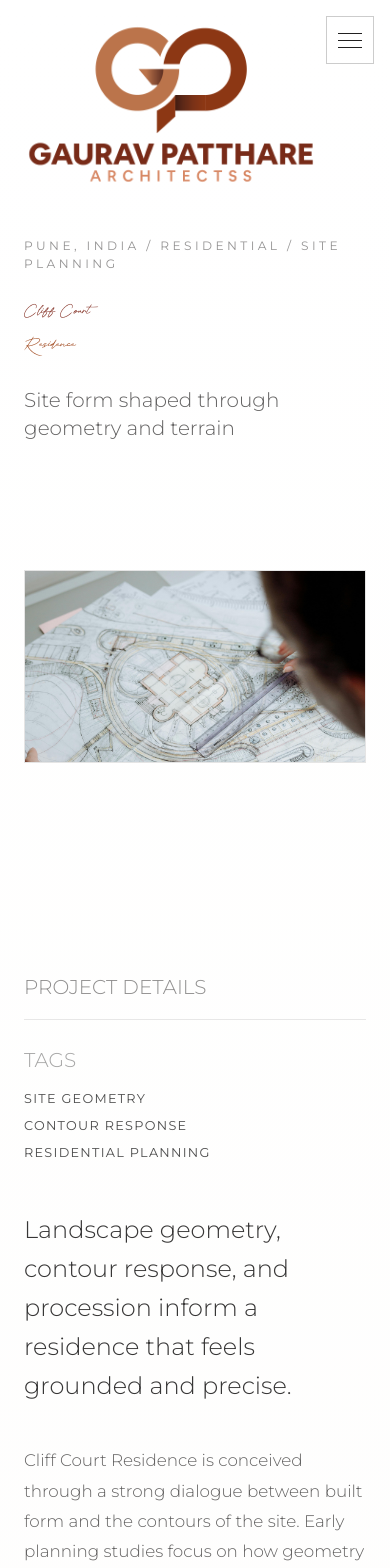
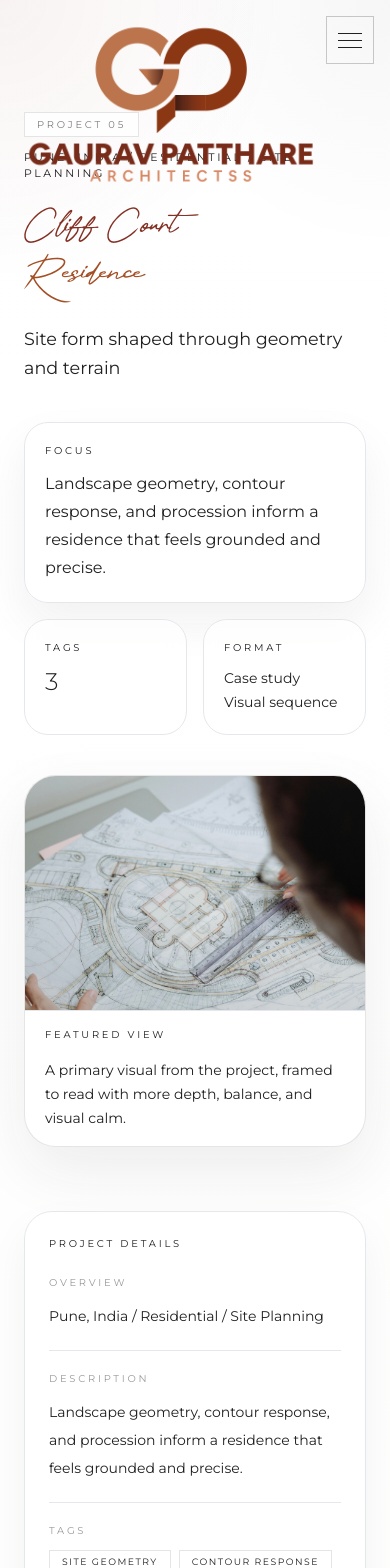
Before and after one commit to IshikaKapoor1208/Clone, a Next.js app: page /projects/cliff-court-residence in a window 390 px wide. Shown: the top 1568 px of the page. Built offline with nearby package versions, Linux system fonts and the light colour scheme; a web font is replaced by a local one.

Commit message:
latest updates

```diff
--- a/app/projects/[slug]/page.tsx
+++ b/app/projects/[slug]/page.tsx
@@ -13,6 +13,18 @@ export async function generateStaticParams() {
   }));
 }
 
+function renderProjectTitle(title: string) {
+  const words = title.trim().split(" ");
+  const last = words.pop();
+
+  return (
+    <>
+      <span className="text-rustic-red">{words.join(" ")} </span>
+      <span className="text-[#A34E24]">{last}</span>
+    </>
+  );
+}
+
 export default async function ProjectPage({ params }) {
   // In Next.js 15, params is a promise
   const resolvedParams = await params;
@@ -26,38 +38,76 @@ export default async function ProjectPage({ params }) {
   const nextProject = projects[(currentIndex + 1) % projects.length];
 
   return (
-    <main className="relative overflow-x-clip bg-[linear-gradient(180deg,#ffffff_0%,#fcfbf9_100%)] text-ink">
+    <main
+      className={`relative overflow-x-clip text-ink ${project.backgroundClassName || "bg-[linear-gradient(180deg,#ffffff_0%,#fcfbf9_100%)]"}`}
+    >
       <CustomCursor />
       <SmoothScroll />
       <Navbar />
 
-      {/* Project Hero */}
-      <section className="min-h-[60vh] px-6 py-16 md:px-12 md:py-24 pt-24 flex flex-col justify-end">
-        <div className="max-w-5xl mx-auto w-full">
-          <p className="text-[0.76rem] uppercase tracking-[0.28em] text-[rgba(33,32,32,0.48)] mb-6">
+      <section className="relative px-6 pt-28 md:px-10 lg:px-12">
+        <div className="pointer-events-none absolute inset-0 bg-[radial-gradient(circle_at_top_left,rgba(131,47,35,0.06),transparent_34%),radial-gradient(circle_at_top_right,rgba(33,32,32,0.04),transparent_30%)]" />
+
+        <div className="relative mx-auto max-w-[96rem]">
+          <div className="grid gap-10 lg:grid-cols-[minmax(0,1.15fr)_minmax(18rem,0.62fr)] lg:items-end lg:gap-14">
+            <div className="max-w-4xl">
+              <div className="flex flex-wrap items-center gap-3">
+                <span className="inline-flex items-center border border-black/10 bg-white/80 px-3 py-1 text-[0.62rem] uppercase tracking-[0.28em] text-black/50 backdrop-blur">
+                  Project {project.number}
+                </span>
+                <span className="text-[0.68rem] uppercase tracking-[0.24em] text-black/42">
                   {project.meta}
-          </p>
-          <h1 className="mb-6 max-w-[12ch] break-words text-xl md:text-2xl xl:text-3xl font-light leading-relaxed">
-            {(() => {
-              const words = project.title.trim().split(" ");
-              const last = words.pop();
-              return (
-                <>
-                  <span className="text-rustic-red">{words.join(" ")} </span>
-                  <span className="text-[#A34E24]">{last}</span>
-                </>
-              );
-            })()}
+                </span>
+              </div>
+
+              <h1 className="mt-6 max-w-[11ch] text-[clamp(3.2rem,9vw,7.4rem)] font-medium leading-[0.92] tracking-[-0.03em] text-ink">
+                {renderProjectTitle(project.title)}
               </h1>
-          <p className="text-xl md:text-2xl text-ink/70 max-w-2xl font-light">
+
+              <p className="mt-6 max-w-2xl text-[clamp(1.1rem,1.7vw,1.5rem)] leading-[1.65] text-ink/72">
                 {project.subtitle}
               </p>
             </div>
+
+            <div className="grid gap-4">
+              <div className="rounded-[1.5rem] border border-black/8 bg-white/70 p-5 shadow-[0_20px_45px_rgba(33,32,32,0.06)] backdrop-blur">
+                <p className="text-[0.62rem] uppercase tracking-[0.28em] text-black/42">
+                  Focus
+                </p>
+                <p className="mt-3 text-base leading-7 text-ink/72">
+                  {project.description}
+                </p>
+              </div>
+
+              <div className="grid grid-cols-2 gap-4">
+                <div className="rounded-[1.5rem] border border-black/8 bg-white/70 p-5 backdrop-blur">
+                  <p className="text-[0.62rem] uppercase tracking-[0.28em] text-black/42">
+                    Tags
+                  </p>
+                  <p className="mt-3 text-2xl font-light text-ink">
+                    {project.tags.length}
+                  </p>
+                </div>
+                <div className="rounded-[1.5rem] border border-black/8 bg-white/70 p-5 backdrop-blur">
+                  <p className="text-[0.62rem] uppercase tracking-[0.28em] text-black/42">
+                    Format
+                  </p>
+                  <p className="mt-3 text-sm leading-6 text-ink/72">
+                    Case study
+                    <br />
+                    Visual sequence
+                  </p>
+                </div>
+              </div>
+            </div>
+          </div>
+        </div>
       </section>
 
-      {/* Image */}
-      <section className="mb-20 px-6 py-16 md:px-12 md:py-24">
-        <div className="max-w-7xl mx-auto w-full relative aspect-[16/9] md:aspect-[21/9] overflow-hidden border border-black/10">
+      <section className="px-6 pt-10 md:px-10 lg:px-12 lg:pt-12">
+        <div className="mx-auto max-w-[96rem]">
+          <div className="overflow-hidden rounded-[2rem] border border-black/10 bg-white shadow-[0_24px_60px_rgba(33,32,32,0.08)]">
+            <div className="relative aspect-[16/11] md:aspect-[21/9]">
               <Image
                 src={project.imageSrc}
                 alt={project.imageAlt || project.title}
@@ -65,84 +115,179 @@ export default async function ProjectPage({ params }) {
                 className="object-cover object-center"
                 priority
               />
+              <div className="pointer-events-none absolute inset-0 bg-[linear-gradient(180deg,rgba(255,255,255,0.06),rgba(0,0,0,0.08))]" />
+            </div>
+            <div className="flex flex-col gap-4 border-t border-black/8 bg-white/92 px-5 py-4 md:flex-row md:items-center md:justify-between md:px-7">
+              <p className="text-[0.62rem] uppercase tracking-[0.28em] text-black/42">
+                Featured View
+              </p>
+              <p className="max-w-2xl text-sm leading-6 text-ink/58">
+                A primary visual from the project, framed to read with more depth,
+                balance, and visual calm.
+              </p>
+            </div>
+          </div>
         </div>
       </section>
 
-      {/* Content */}
-      <section className="px-6 py-16 md:px-12 md:py-24">
-        <div className="max-w-5xl mx-auto w-full grid grid-cols-1 md:grid-cols-[1fr_2.5fr] gap-12 md:gap-20">
+      <section className="px-6 py-16 md:px-10 md:py-20 lg:px-12 lg:py-24">
+        <div className="mx-auto grid max-w-[96rem] gap-8 lg:grid-cols-[minmax(18rem,0.38fr)_minmax(0,1fr)] lg:gap-14">
+          <aside className="lg:sticky lg:top-28 h-fit">
+            <div className="rounded-[1.75rem] border border-black/8 bg-white/75 p-6 shadow-[0_18px_40px_rgba(33,32,32,0.05)] backdrop-blur">
+              <p className="text-[0.62rem] uppercase tracking-[0.28em] text-black/42">
+                Project Details
+              </p>
+              <div className="mt-6 space-y-5">
+                <div className="border-b border-black/8 pb-5">
+                  <p className="text-[0.62rem] uppercase tracking-[0.28em] text-black/40">
+                    Overview
+                  </p>
+                  <p className="mt-3 text-sm leading-7 text-ink/68">
+                    {project.meta}
+                  </p>
+                </div>
+                <div className="border-b border-black/8 pb-5">
+                  <p className="text-[0.62rem] uppercase tracking-[0.28em] text-black/40">
+                    Description
+                  </p>
+                  <p className="mt-3 text-sm leading-7 text-ink/68">
+                    {project.description}
+                  </p>
+                </div>
                 <div>
-            <h3 className="uppercase text-ink/50 mb-6 border-b border-ink/10 pb-4 text-xl md:text-2xl xl:text-3xl font-light leading-relaxed">
-              Project Details
-            </h3>
-            <div className="flex flex-col gap-6">
-               <div>
-                  <h4 className="uppercase r text-ink/40 mb-3 text-xl md:text-2xl xl:text-3xl font-light leading-relaxed">Tags</h4>
-                  <div className="flex flex-col gap-2">
+                  <p className="text-[0.62rem] uppercase tracking-[0.28em] text-black/40">
+                    Tags
+                  </p>
+                  <div className="mt-3 flex flex-wrap gap-2">
                     {project.tags.map((tag) => (
-                      <span key={tag} className="text-[0.8rem] text-ink/80 uppercase tracking-widest">{tag}</span>
+                      <span
+                        key={tag}
+                        className="border border-black/10 bg-white px-3 py-1 text-[0.58rem] uppercase tracking-[0.16em] text-black/58"
+                      >
+                        {tag}
+                      </span>
                     ))}
                   </div>
                 </div>
               </div>
             </div>
-          <div className="space-y-10">
-            <p className="text-2xl md:text-3xl leading-relaxed text-ink/90 font-light">
+          </aside>
+
+          <div className="space-y-14">
+            <div className="max-w-4xl space-y-6">
+              <p className="text-[0.62rem] uppercase tracking-[0.28em] text-black/42">
+                Narrative
+              </p>
+              <p className="text-[clamp(1.35rem,2.2vw,2.15rem)] leading-[1.45] text-ink/88">
                 {project.description}
               </p>
-            <div className="space-y-6 text-[1.05rem] text-ink/70 leading-[1.8] font-light">
-              {project.paragraphs.map((p, i) => (
-                <p key={i}>{p}</p>
+              <div className="space-y-6 text-[1.02rem] leading-[1.9] text-ink/70">
+                {project.paragraphs.map((paragraph, index) => (
+                  <p key={index}>{paragraph}</p>
                 ))}
+              </div>
+            </div>
+
+            <div className="grid gap-6 md:grid-cols-2">
+              <div className="overflow-hidden rounded-[1.75rem] border border-black/10 bg-white shadow-[0_18px_40px_rgba(33,32,32,0.05)]">
+                <div className="relative aspect-[4/5]">
+                  <Image
+                    src="/interior-detail-lounge.jpg"
+                    alt="Interior detail"
+                    fill
+                    className="object-cover"
+                  />
+                </div>
+                <div className="border-t border-black/8 px-5 py-4">
+                  <p className="text-[0.62rem] uppercase tracking-[0.28em] text-black/42">
+                    Interior Detail
+                  </p>
+                  <p className="mt-2 text-sm leading-6 text-ink/60">
+                    Calm material layers and soft edges reinforce the spatial mood.
+                  </p>
+                </div>
+              </div>
+
+              <div className="overflow-hidden rounded-[1.75rem] border border-black/10 bg-white shadow-[0_18px_40px_rgba(33,32,32,0.05)]">
+                <div className="relative aspect-[4/5]">
+                  <Image
+                    src="/interior-detail-residence.jpg"
+                    alt="Residence detail"
+                    fill
+                    className="object-cover"
+                  />
+                </div>
+                <div className="border-t border-black/8 px-5 py-4">
+                  <p className="text-[0.62rem] uppercase tracking-[0.28em] text-black/42">
+                    Residence Detail
+                  </p>
+                  <p className="mt-2 text-sm leading-6 text-ink/60">
+                    A more domestic reading of the same quiet architectural tone.
+                  </p>
+                </div>
+              </div>
+            </div>
+
+            <div className="overflow-hidden rounded-[1.75rem] border border-black/10 bg-white shadow-[0_18px_40px_rgba(33,32,32,0.05)]">
+              <div className="relative aspect-[16/9] md:aspect-[21/9]">
+                <Image
+                  src="/process-final.png"
+                  alt="Process detail"
+                  fill
+                  className="object-cover"
+                />
+              </div>
+              <div className="flex flex-col gap-3 border-t border-black/8 px-5 py-4 md:flex-row md:items-center md:justify-between">
+                <div>
+                  <p className="text-[0.62rem] uppercase tracking-[0.28em] text-black/42">
+                    Process Study
+                  </p>
+                  <p className="mt-2 text-sm leading-6 text-ink/60">
+                    Working drawings and process material presented as a quiet coda.
+                  </p>
+                </div>
+                <span className="text-[0.62rem] uppercase tracking-[0.24em] text-black/40">
+                  Refined sequence
+                </span>
+              </div>
             </div>
           </div>
         </div>
       </section>
 
-      {/* Process / Gallery Grid */}
-      <section className="px-6 py-16 md:px-12 md:py-24">
-        <div className="max-w-7xl mx-auto w-full">
-          <h3 className="uppercase text-ink/50 mb-10 border-b border-ink/10 pb-4 text-xl md:text-2xl xl:text-3xl font-light leading-relaxed">
-            Visual Studies & Details
-          </h3>
-          <div className="grid grid-cols-1 md:grid-cols-2 gap-4 md:gap-8 mb-4 md:gap-y-8">
-             <div className="relative aspect-[4/5] overflow-hidden border border-black/10 group active:scale-95 transition-all duration-500 ease-out">
-               <Image src="/interior-detail-lounge.jpg" alt="Interior detail" fill className="object-cover group-active:scale-105 group-hover:scale-105 transition-all duration-500 ease-out" />
-               <div className="absolute inset-0 bg-black/0 group-active:bg-black/5 group-hover:bg-black/5 transition-colors duration-500" />
+      <section className="px-6 pb-16 pt-6 md:px-10 md:pb-20 lg:px-12 lg:pb-24">
+        <div className="mx-auto max-w-[96rem]">
+          <div className="grid gap-6 rounded-[2rem] border border-black/8 bg-ink px-6 py-10 text-white shadow-[0_26px_70px_rgba(33,32,32,0.16)] md:px-8 lg:grid-cols-[1.15fr_0.85fr] lg:items-end lg:px-10 lg:py-12">
+            <div className="space-y-4">
+              <p className="text-[0.62rem] uppercase tracking-[0.3em] text-white/45">
+                Next Project
+              </p>
+              <Link href={`/projects/${nextProject.slug}`} className="group inline-block">
+                <h2 className="max-w-[12ch] text-[clamp(2.2rem,5vw,4.6rem)] font-medium leading-[0.95] tracking-[-0.03em] text-white transition-opacity duration-300 group-hover:opacity-75">
+                  {renderProjectTitle(nextProject.title)}
+                </h2>
+              </Link>
+              <p className="max-w-2xl text-sm leading-7 text-white/64">
+                Continue into the next case study and see how the same design language
+                evolves in a different context.
+              </p>
             </div>
-             <div className="relative aspect-[4/5] overflow-hidden border border-black/10 group active:scale-95 transition-all duration-500 ease-out">
-               <Image src="/interior-detail-residence.jpg" alt="Residence detail" fill className="object-cover group-active:scale-105 group-hover:scale-105 transition-all duration-500 ease-out" />
-               <div className="absolute inset-0 bg-black/0 group-active:bg-black/5 group-hover:bg-black/5 transition-colors duration-500" />
+
+            <div className="flex flex-col gap-4 lg:items-end lg:text-right">
+              <Link
+                href={`/projects/${nextProject.slug}`}
+                className="inline-flex items-center justify-center border border-white/18 bg-white px-6 py-3 text-[0.62rem] uppercase tracking-[0.22em] text-ink transition-colors duration-300 hover:bg-white/90"
+              >
+                View Next Project
+              </Link>
+              <Link
+                href="/#projects-overview"
+                className="text-[0.62rem] uppercase tracking-[0.24em] text-white/50 transition-colors duration-300 hover:text-white"
+              >
+                Back to All Projects
+              </Link>
             </div>
           </div>
-           <div className="relative aspect-[16/9] md:aspect-[21/9] overflow-hidden border border-black/10 group active:scale-95 transition-all duration-500 ease-out mt-4 md:mt-8">
-             <Image src="/process-final.png" alt="Process detail" fill className="object-cover group-active:scale-105 group-hover:scale-105 transition-all duration-500 ease-out" />
-             <div className="absolute inset-0 bg-black/0 group-active:bg-black/5 group-hover:bg-black/5 transition-colors duration-500" />
-          </div>
-        </div>
-      </section>
-
-      {/* Next Project CTA */}
-      <section className="bg-ink px-6 py-16 md:px-12 md:py-24 text-center text-white flex min-h-[60vh] flex-col items-center justify-center">
-        <p className="text-[0.7rem] uppercase tracking-[0.3em] text-white/50 mb-6">Next Project</p>
-        <Link href={`/projects/${nextProject.slug}`} className="group inline-block mb-16">
-          <h2 className="max-w-[12ch] break-words transition-opacity duration-300 group-hover:opacity-70 text-xl md:text-2xl xl:text-3xl font-light leading-relaxed">
-            {(() => {
-              const words = nextProject.title.trim().split(" ");
-              const last = words.pop();
-              return (
-                <>
-                  <span className="text-white/80">{words.join(" ")} </span>
-                  <span className="text-white/50">{last}</span>
-                </>
-              );
-            })()}
-          </h2>
-        </Link>
-        <div>
-          <Link href="/#projects-overview" className="inline-block border border-white/30 px-8 py-4 uppercase tracking-[0.2em] text-xs hover:bg-white hover:text-ink transition-colors duration-300">
-            Back to All Projects
-          </Link>
         </div>
       </section>
 
--- a/components/CTASection.tsx
+++ b/components/CTASection.tsx
@@ -29,10 +29,10 @@ export default function CTASection() {
             whileInView={{ opacity: 1, y: 0 }}
             transition={{ duration: 0.8, delay: 0.1 }}
             viewport={{ once: true }}
-            className="font-signature text-h2-section text-ink max-w-5xl mb-12"
+            className="font-signature text-4xl md:text-5xl xl:text-7xl font-light leading-relaxed tracking-normal text-ink max-w-5xl mb-12"
           >
             <span className="text-rustic-red">Let&apos;s shape your </span>
-            <span className="text-[#A34E24] italic font-medium">vision into reality.</span>
+            <span className="text-[#A34E24]">vision into reality.</span>
           </motion.h2>
 
           <motion.p
--- a/components/animations/Preloader.jsx
+++ b/components/animations/Preloader.jsx
@@ -1,15 +1,18 @@
 "use client";
 
 import { useEffect, useRef, useState } from "react";
+import Image from "next/image";
+import { gsap } from "gsap";
 
 const BRAND_TEXT = "Gaurav Patthare Architects";
-const TYPE_DURATION_MS = 1200;
-const TOTAL_VISIBLE_MS = 1800;
 
 export default function Preloader({ onComplete }) {
 	const overlayRef = useRef(null);
+	const logoWrapRef = useRef(null);
+	const leftHalfRef = useRef(null);
+	const rightHalfRef = useRef(null);
+	const nameRef = useRef(null);
 	const [isLoading, setIsLoading] = useState(true);
-	const [typedText, setTypedText] = useState("");
 
 	useEffect(() => {
 		if (!isLoading) {
@@ -17,7 +20,7 @@ export default function Preloader({ onComplete }) {
 		}
 
 		let isDisposed = false;
-		let gsap;
+		let fadeOutTimer = null;
 		const canUseDom = typeof window !== "undefined";
 		const body = canUseDom ? document.body : null;
 		const previousOverflow = body?.style.overflow;
@@ -26,67 +29,78 @@ export default function Preloader({ onComplete }) {
 			body.style.overflow = "hidden";
 		}
 
-		const totalChars = BRAND_TEXT.length;
-		const stepMs = Math.max(28, Math.floor(TYPE_DURATION_MS / totalChars));
-		let index = 0;
-
-		const typingTimer = window.setInterval(() => {
-			index += 1;
-			setTypedText(BRAND_TEXT.slice(0, index));
-
-			if (index >= totalChars) {
-				window.clearInterval(typingTimer);
-			}
-		}, stepMs);
-
 		const restoreBody = () => {
 			if (body) {
 				body.style.overflow = previousOverflow || "";
 			}
 		};
 
-		const finishLoading = async () => {
-			if (!gsap) {
-				const module = await import("gsap");
-				gsap = module.gsap;
+		const overlay = overlayRef.current;
+		const logoWrap = logoWrapRef.current;
+		const leftHalf = leftHalfRef.current;
+		const rightHalf = rightHalfRef.current;
+		const name = nameRef.current;
+
+		if (!overlay || !logoWrap || !leftHalf || !rightHalf || !name) {
+			setIsLoading(false);
+			onComplete?.();
+			restoreBody();
+			return undefined;
 		}
 
+		gsap.set(overlay, { autoAlpha: 1 });
+		gsap.set(logoWrap, { autoAlpha: 1 });
+		gsap.set([leftHalf, rightHalf], { autoAlpha: 0, scale: 0.98 });
+		gsap.set(name, { autoAlpha: 0, y: 10 });
+
+		const timeline = gsap.timeline({
+			defaults: { ease: "power3.out" },
+			onComplete: () => {
 				if (isDisposed) {
 					return;
 				}
 
-			const overlay = overlayRef.current;
-
-			if (!overlay) {
-				setIsLoading(false);
-				onComplete?.();
-				restoreBody();
-				return;
-			}
-
+				fadeOutTimer = window.setTimeout(() => {
 					gsap.to(overlay, {
-				opacity: 0,
-				duration: 0.72,
-				ease: "power2.out",
+						autoAlpha: 0,
+						duration: 0.65,
+						ease: "power2.inOut",
 						onComplete: () => {
 							setIsLoading(false);
 							onComplete?.();
 							restoreBody();
 						},
 					});
-		};
+				}, 350);
+			},
+		});
 
-		const doneTimer = window.setTimeout(() => {
-			void finishLoading();
-		}, TOTAL_VISIBLE_MS);
+		timeline
+			.fromTo(
+				leftHalf,
+				{ x: -60, autoAlpha: 0 },
+				{ x: 0, autoAlpha: 1, duration: 0.95 },
+				0,
+			)
+			.fromTo(
+				rightHalf,
+				{ x: 60, autoAlpha: 0 },
+				{ x: 0, autoAlpha: 1, duration: 0.95 },
+				0,
+			)
+			.to([leftHalf, rightHalf], { scale: 1, duration: 0.45 }, 0.5)
+			.to(name, { autoAlpha: 1, y: 0, duration: 0.65 }, 0.8)
+			.to({}, { duration: 0.95 });
 
 		return () => {
 			isDisposed = true;
-			window.clearInterval(typingTimer);
-			window.clearTimeout(doneTimer);
+			timeline.kill();
+			if (fadeOutTimer) {
+				window.clearTimeout(fadeOutTimer);
+			}
 
-			if (overlayRef.current && gsap) {
-				gsap.killTweensOf(overlayRef.current);
+			if (overlay) {
+				gsap.killTweensOf(overlay);
 			}
 
 			restoreBody();
@@ -105,7 +119,42 @@ export default function Preloader({ onComplete }) {
 			aria-live="polite"
 			aria-label="Loading content"
 		>
-			<p className="preloader-text">{typedText}</p>
+			<div className="flex flex-col items-center justify-center gap-8 text-center">
+				<div ref={logoWrapRef} className="relative h-[clamp(6.5rem,14vw,10rem)] w-[clamp(6.5rem,14vw,10rem)]">
+					<div
+						ref={leftHalfRef}
+						className="absolute inset-0 overflow-hidden [clip-path:inset(0_50%_0_0)]"
+					>
+						<Image
+							src="/Logo-02.png"
+							alt=""
+							fill
+							priority
+							sizes="(max-width: 768px) 128px, 160px"
+							className="object-contain object-center"
+						/>
+					</div>
+					<div
+						ref={rightHalfRef}
+						className="absolute inset-0 overflow-hidden [clip-path:inset(0_0_0_50%)]"
+					>
+						<Image
+							src="/Logo-02.png"
+							alt=""
+							fill
+							priority
+							sizes="(max-width: 768px) 128px, 160px"
+							className="object-contain object-center"
+						/>
+					</div>
+				</div>
+				<p
+					ref={nameRef}
+					className="m-0 max-w-[18ch] font-body text-[1rem] font-light uppercase tracking-normal text-white/92 opacity-0 md:text-[1.15rem]"
+				>
+					{BRAND_TEXT}
+				</p>
+			</div>
 		</div>
 	);
 }
```
Also changed, not shown: 1 other file (tests, documents, lock files or other folders). Lines whose indentation alone changed are shown as unchanged.
